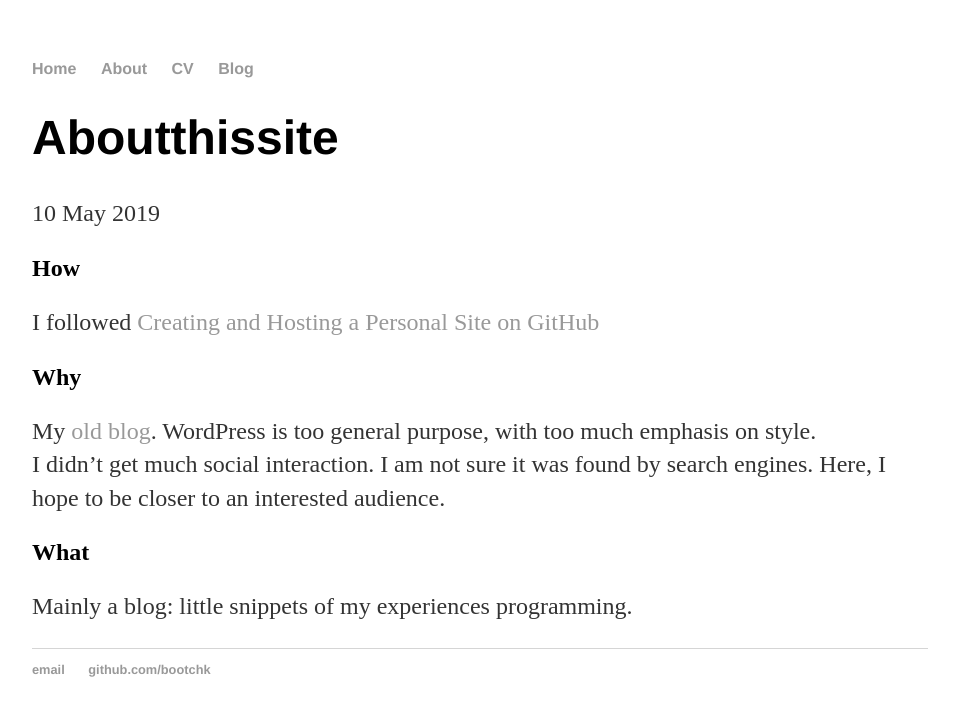
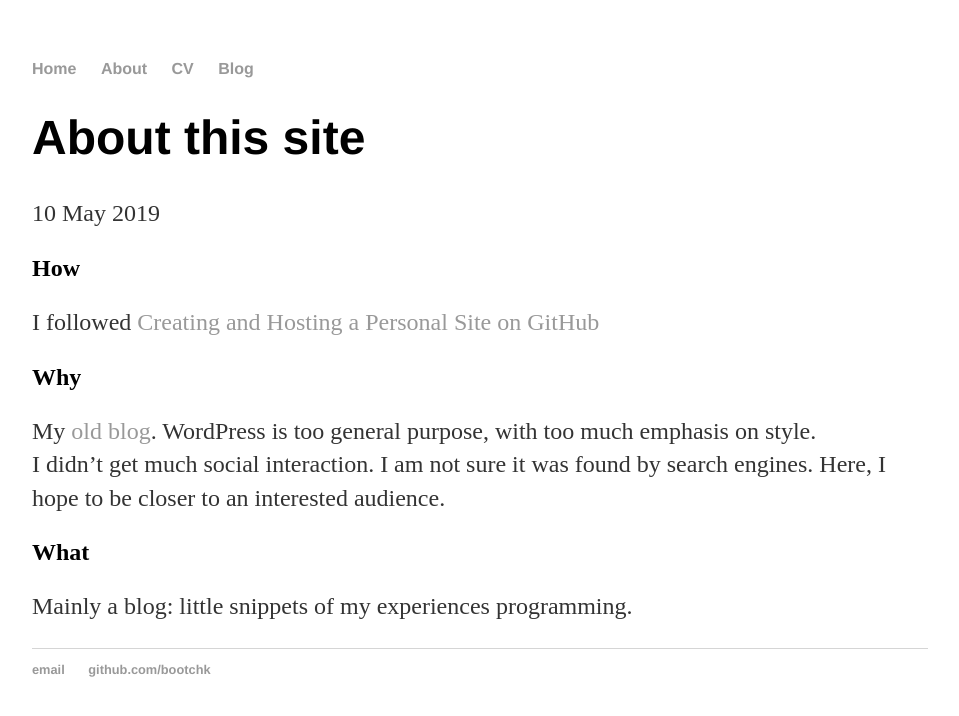
Before and after one commit to bootchk/bootchk.github.io, a Jekyll site: the page built from _posts/2019-05-10-aboutThisSite.md, in a window 1280 px wide. Shown: the top 716 px of the page, without its empty margins (160-1119 px from the left). Built offline with Jekyll 4.4.1, drawn with Linux system fonts in a browser that asks for light colours; our own code applies the rules of GitHub Pages for plain Markdown files.

Commit message:
Update 2019-05-10-aboutThisSite.md

```diff
--- a/_posts/2019-05-10-aboutThisSite.md
+++ b/_posts/2019-05-10-aboutThisSite.md
@@ -1,3 +1,9 @@
+---
+layout: post
+title: "About this site"
+date: 2019-05-10
+---
+
 How
 ---
 
```
